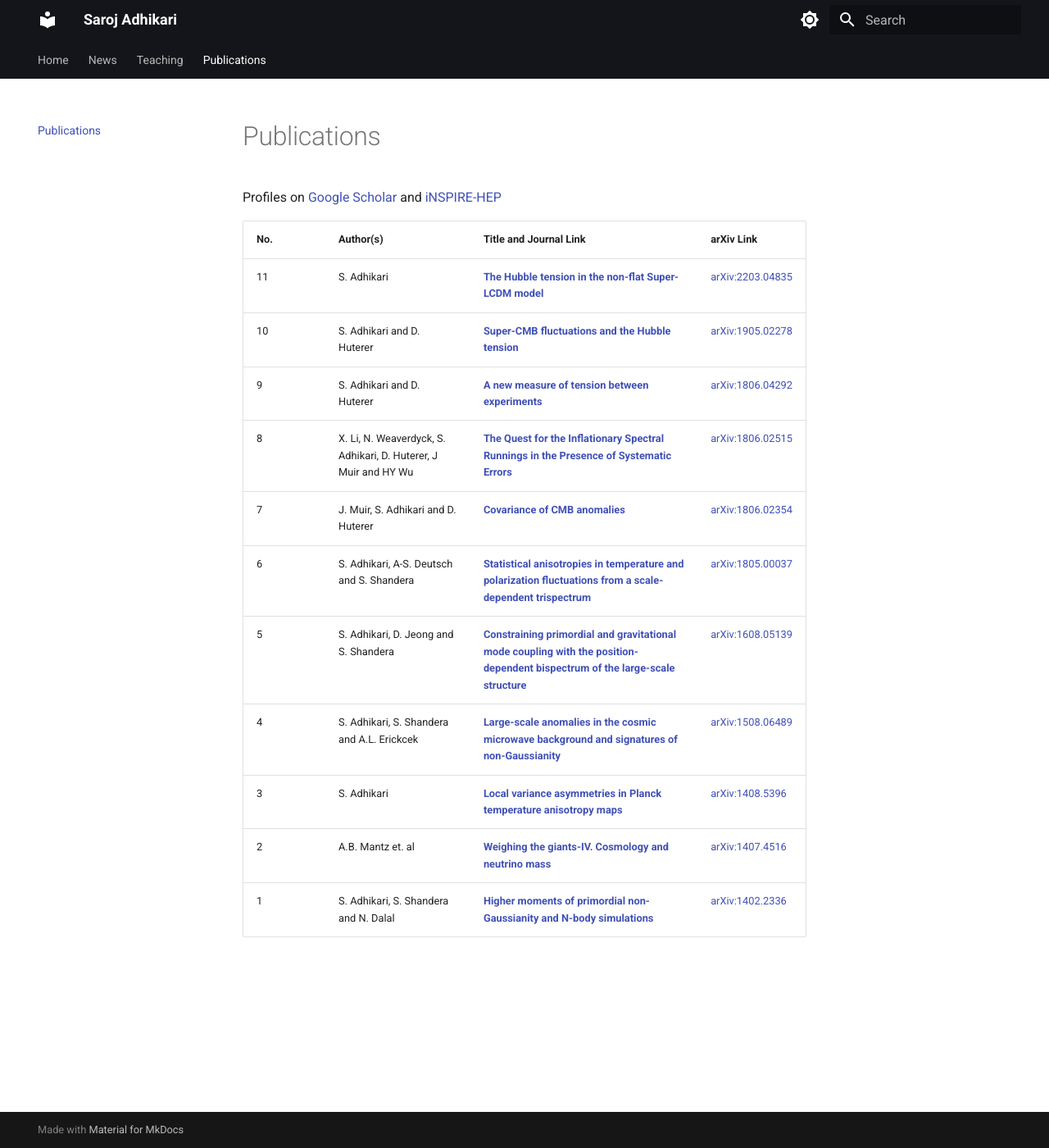
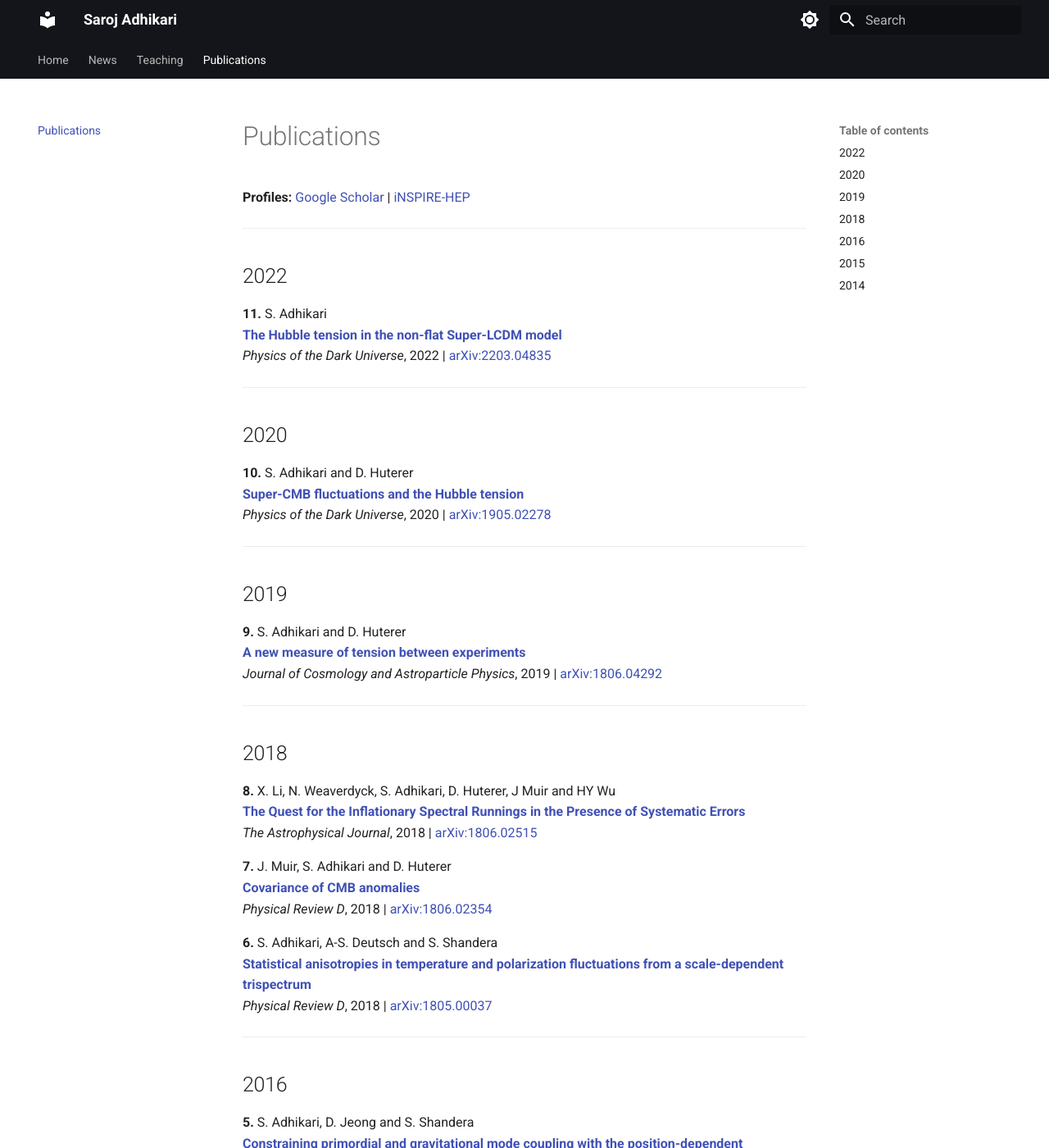
Before and after one commit to sarojadhikari/sarojadhikari.github.io, an MkDocs documentation site: the page built from docs/publications.md, in a window 1280 px wide and 1400 px high. Shown: the whole window at 82% size. Built offline with MkDocs 1.6.1 and Material for MkDocs 9.7.7, drawn with Linux system fonts in a browser that asks for light colours; some of the changed text lies outside the part shown.

Commit message:
Improve Teaching and Publications page layout and presentation
Co-authored-by: sarojadhikari <16859170+sarojadhikari@users.noreply.github.com>

```diff
--- a/docs/publications.md
+++ b/docs/publications.md
@@ -1,16 +1,75 @@
 # Publications
-Profiles on [Google Scholar](https://scholar.google.com/citations?hl=en&user=AIpOzQ0AAAAJ&sortby=pubdate) and [iNSPIRE-HEP](https://inspirehep.net/author/profile/Saroj.Adhikari.1)
 
-|  No.  |  Author(s)  |  Title and Journal Link  |  arXiv Link  |
-| ----- |  -------  |  -----  |  ----  |
-|  11   | S. Adhikari | [**The Hubble tension in the non-flat Super-LCDM model**](https://doi.org/10.1016/j.dark.2022.101005) | [arXiv:2203.04835](https://arxiv.org/abs/2203.04835) |
-|  10   | S. Adhikari and D. Huterer | [**Super-CMB fluctuations and the Hubble tension**](https://doi.org/10.1016/j.dark.2020.100539) | [arXiv:1905.02278](https://arxiv.org/abs/1905.02278) |
-|  9    | S. Adhikari and D. Huterer | [**A new measure of tension between experiments**](https://doi.org/10.1088/1475-7516/2019/01/036)  |  [arXiv:1806.04292](https://arxiv.org/abs/1806.04292)  |
-|  8    | X. Li, N. Weaverdyck, S. Adhikari, D. Huterer, J Muir and HY Wu | [**The Quest for the Inflationary Spectral Runnings in the Presence of Systematic Errors**](https://doi.org/10.3847/1538-4357/aacaf7) | [arXiv:1806.02515](https://arxiv.org/abs/1806.02515) |
-|  7    | J. Muir, S. Adhikari and D. Huterer | [**Covariance of CMB anomalies**](https://doi.org/10.1103/PhysRevD.98.023521)  | [arXiv:1806.02354](https://arxiv.org/abs/1806.02354) |
-|  6    | S. Adhikari, A-S. Deutsch and S. Shandera | [**Statistical anisotropies in temperature and polarization fluctuations from a scale-dependent trispectrum**](https://doi.org/10.1103/PhysRevD.98.023520) | [arXiv:1805.00037](https://arxiv.org/abs/1805.00037) |
-|  5    | S. Adhikari, D. Jeong and S. Shandera | [**Constraining primordial and gravitational mode coupling with the position-dependent bispectrum of the large-scale structure**](https://doi.org/10.1103/PhysRevD.94.083528) | [arXiv:1608.05139](https://arxiv.org/abs/1608.05139) |
-|  4    | S. Adhikari, S. Shandera and A.L. Erickcek | [**Large-scale anomalies in the cosmic microwave background and signatures of non-Gaussianity**](https://doi.org/10.1103/PhysRevD.93.023524) | [arXiv:1508.06489](https://arxiv.org/abs/1508.06489) |
-|  3    | S. Adhikari | [**Local variance asymmetries in Planck temperature anisotropy maps**](https://doi.org/10.1093/mnras/stu2408) | [arXiv:1408.5396](https://arxiv.org/abs/1408.5396) |
-|  2    | A.B. Mantz et. al | [**Weighing the giants-IV. Cosmology and neutrino mass**](https://doi.org/10.1093/mnras/stu2096)  | [arXiv:1407.4516](https://arxiv.org/abs/1407.4516) |
-|  1    | S. Adhikari, S. Shandera and N. Dalal | [**Higher moments of primordial non-Gaussianity and N-body simulations**](https://doi.org/10.1088/1475-7516/2014/06/052) | [arXiv:1402.2336](https://arxiv.org/abs/1402.2336) |
+**Profiles:** [Google Scholar](https://scholar.google.com/citations?hl=en&user=AIpOzQ0AAAAJ&sortby=pubdate) | [iNSPIRE-HEP](https://inspirehep.net/author/profile/Saroj.Adhikari.1)
+
+---
+
+## 2022
+
+**11.** S. Adhikari
+[**The Hubble tension in the non-flat Super-LCDM model**](https://doi.org/10.1016/j.dark.2022.101005)
+*Physics of the Dark Universe*, 2022 | [arXiv:2203.04835](https://arxiv.org/abs/2203.04835)
+
+---
+
+## 2020
+
+**10.** S. Adhikari and D. Huterer
+[**Super-CMB fluctuations and the Hubble tension**](https://doi.org/10.1016/j.dark.2020.100539)
+*Physics of the Dark Universe*, 2020 | [arXiv:1905.02278](https://arxiv.org/abs/1905.02278)
+
+---
+
+## 2019
+
+**9.** S. Adhikari and D. Huterer
+[**A new measure of tension between experiments**](https://doi.org/10.1088/1475-7516/2019/01/036)
+*Journal of Cosmology and Astroparticle Physics*, 2019 | [arXiv:1806.04292](https://arxiv.org/abs/1806.04292)
+
+---
+
+## 2018
+
+**8.** X. Li, N. Weaverdyck, S. Adhikari, D. Huterer, J Muir and HY Wu
+[**The Quest for the Inflationary Spectral Runnings in the Presence of Systematic Errors**](https://doi.org/10.3847/1538-4357/aacaf7)
+*The Astrophysical Journal*, 2018 | [arXiv:1806.02515](https://arxiv.org/abs/1806.02515)
+
+**7.** J. Muir, S. Adhikari and D. Huterer
+[**Covariance of CMB anomalies**](https://doi.org/10.1103/PhysRevD.98.023521)
+*Physical Review D*, 2018 | [arXiv:1806.02354](https://arxiv.org/abs/1806.02354)
+
+**6.** S. Adhikari, A-S. Deutsch and S. Shandera
+[**Statistical anisotropies in temperature and polarization fluctuations from a scale-dependent trispectrum**](https://doi.org/10.1103/PhysRevD.98.023520)
+*Physical Review D*, 2018 | [arXiv:1805.00037](https://arxiv.org/abs/1805.00037)
+
+---
+
+## 2016
+
+**5.** S. Adhikari, D. Jeong and S. Shandera
+[**Constraining primordial and gravitational mode coupling with the position-dependent bispectrum of the large-scale structure**](https://doi.org/10.1103/PhysRevD.94.083528)
+*Physical Review D*, 2016 | [arXiv:1608.05139](https://arxiv.org/abs/1608.05139)
+
+---
+
+## 2015
+
+**4.** S. Adhikari, S. Shandera and A.L. Erickcek
+[**Large-scale anomalies in the cosmic microwave background and signatures of non-Gaussianity**](https://doi.org/10.1103/PhysRevD.93.023524)
+*Physical Review D*, 2015 | [arXiv:1508.06489](https://arxiv.org/abs/1508.06489)
+
+---
+
+## 2014
+
+**3.** S. Adhikari
+[**Local variance asymmetries in Planck temperature anisotropy maps**](https://doi.org/10.1093/mnras/stu2408)
+*Monthly Notices of the Royal Astronomical Society*, 2014 | [arXiv:1408.5396](https://arxiv.org/abs/1408.5396)
+
+**2.** A.B. Mantz et. al
+[**Weighing the giants-IV. Cosmology and neutrino mass**](https://doi.org/10.1093/mnras/stu2096)
+*Monthly Notices of the Royal Astronomical Society*, 2014 | [arXiv:1407.4516](https://arxiv.org/abs/1407.4516)
+
+**1.** S. Adhikari, S. Shandera and N. Dalal
+[**Higher moments of primordial non-Gaussianity and N-body simulations**](https://doi.org/10.1088/1475-7516/2014/06/052)
+*Journal of Cosmology and Astroparticle Physics*, 2014 | [arXiv:1402.2336](https://arxiv.org/abs/1402.2336)
```
Also changed, not shown: docs/teaching.md (+33 -16 lines).
